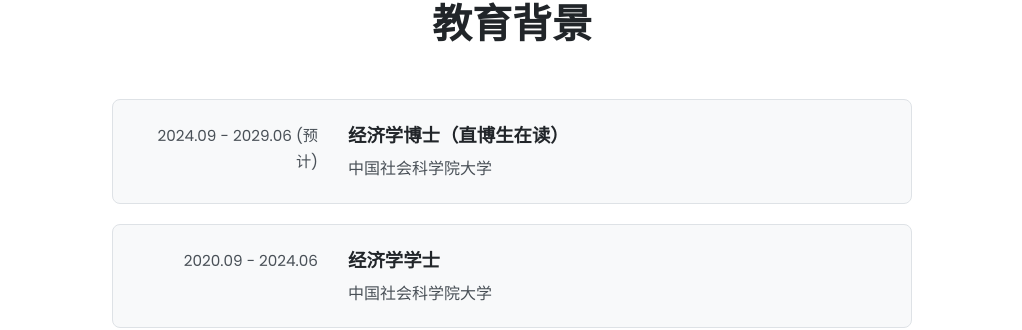
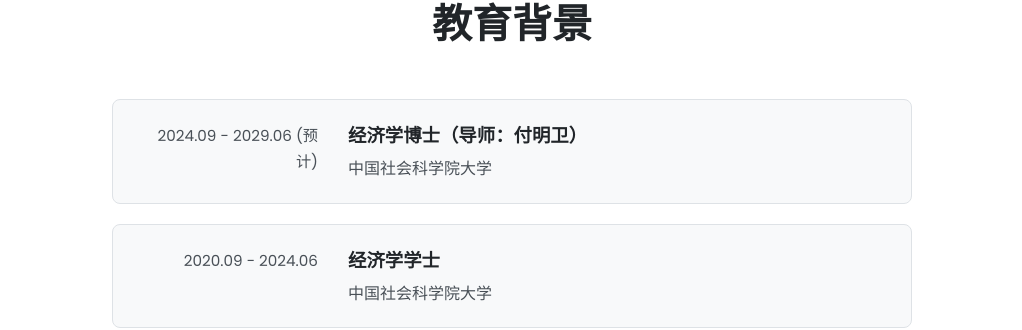
Before and after one commit to fyapeng/fyapeng.github.io, a Jekyll site: the page built from index.html, in a window 1280 px wide and 900 px high, scrolled down 573 px. Shown: the part 137-467 px from the top of the window, without its empty margins (128-1150 px from the left). Built offline with Jekyll 4.4.1, drawn with Linux system fonts in a browser that asks for light colours.

Commit message:
Update zh.yml

```diff
--- a/_data/zh.yml
+++ b/_data/zh.yml
@@ -38,7 +38,7 @@
   title: "教育背景"
   items:
     - duration: "2024.09 - 2029.06 (预计)"
-      degree: "经济学博士（直博生在读）"
+      degree: "经济学博士（导师：付明卫）"
       institution: "中国社会科学院大学"
     - duration: "2020.09 - 2024.06"
       degree: "经济学学士"
```
